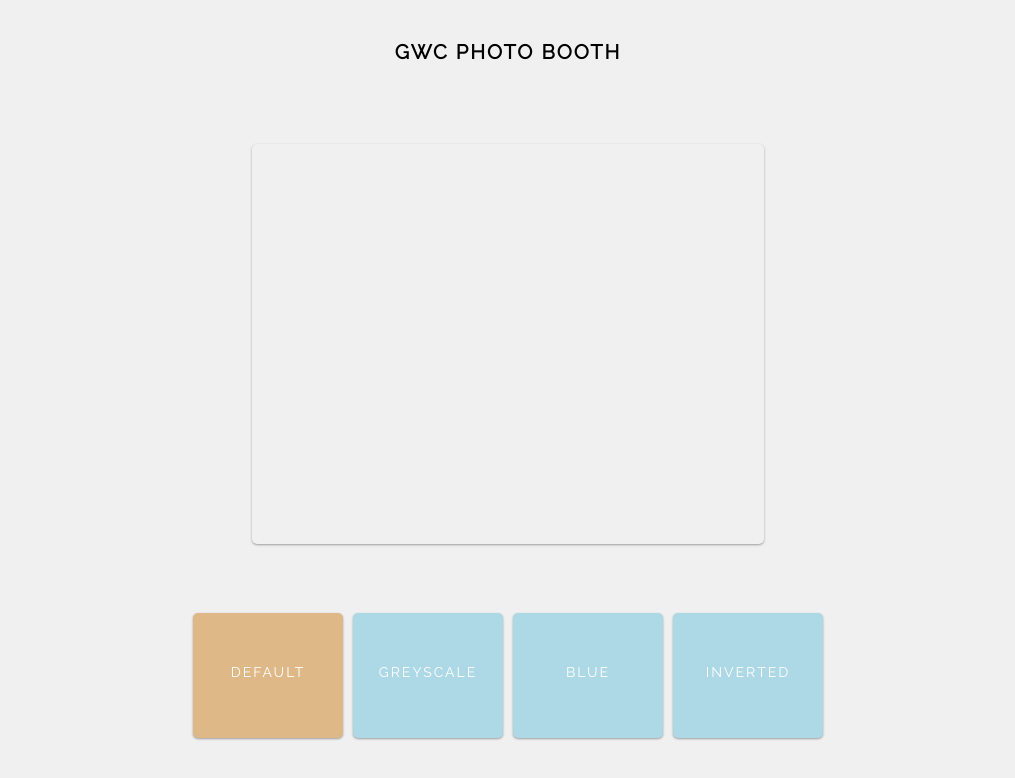
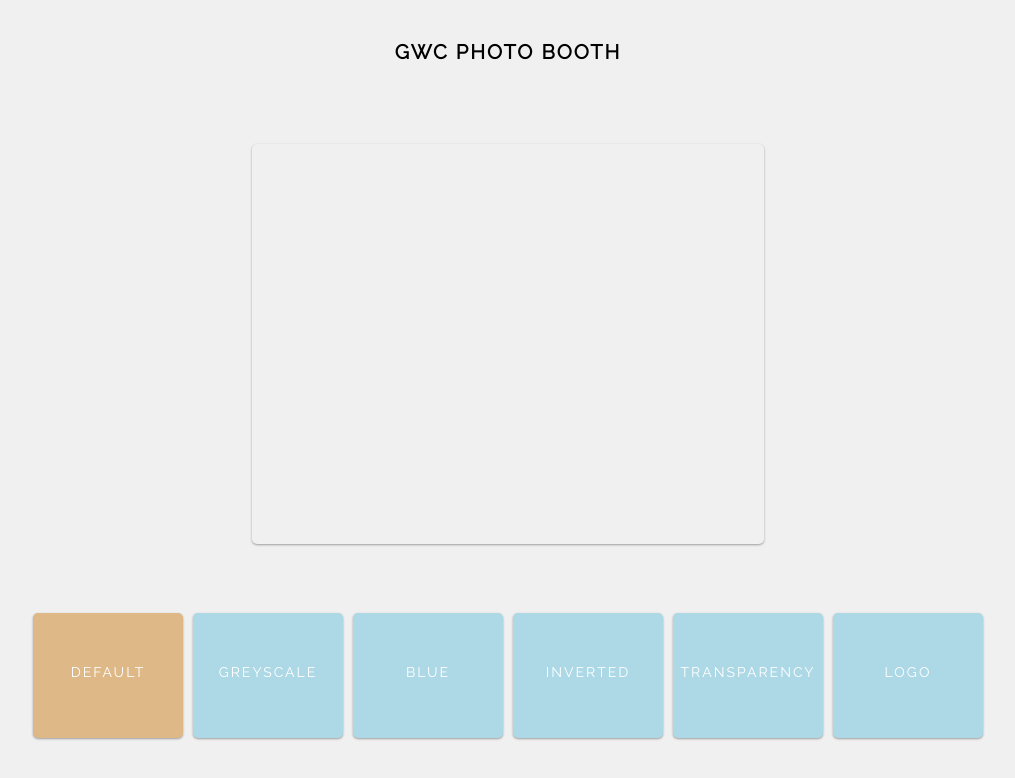
Before and after one commit to lucasrose/gwc-photo-booth, a React (Create React App) app: page / in a window 1280 px wide. Shown: the top 778 px of the page, without its empty margins (132-1147 px from the left). Built offline with nearby package versions, Linux system fonts and the light colour scheme; no server answers.

Commit message:
add logo

```diff
--- a/src/components/Canvas.jsx
+++ b/src/components/Canvas.jsx
@@ -1,10 +1,11 @@
 import React, { useRef, useEffect } from 'react';
 import '../styles/filterBooth.css';
 import { filters } from '../utilities/helpers';
+import logo from '../logo.png';
 
-function compute(context, canvas, input, stopped, width, height) {
+function compute(context, canvas, input, stopped, width, height, el) {
   const currentFilter = input.getAttribute('currentfilter');
-  filters[currentFilter](input, context, width, height);
+  filters[currentFilter](input, context, width, height, el);
 
   requestAnimationFrame(function () {
       if(stopped) {
@@ -12,7 +13,7 @@ function compute(context, canvas, input, stopped, width, height) {
           context.fillRect(0, 0, canvas.width, canvas.height);
           return;
       }
-      compute(context, canvas, input, stopped, width, height);
+      compute(context, canvas, input, stopped, width, height, el);
   });
 }
 
@@ -30,11 +31,14 @@ function Canvas(props) {
     const context = canvas.getContext("2d");
     const input = videoRef.current;
 
+    let el = document.createElement('img');
+    el.src = logo;
+
     input.addEventListener("play", function() {
         if (input != null) {
           width = input.width;
           height = input.height;
-          compute(context, canvas, input, stopped, width, height);
+          compute(context, canvas, input, stopped, width, height, el);
         }
     }, false);
     window.navigator.mediaDevices.getUserMedia({ audio: false, video: { width: 640, height: 480 } })
--- a/src/utilities/helpers.jsx
+++ b/src/utilities/helpers.jsx
@@ -81,4 +81,44 @@ export const filters = {
 
     return;
   },
+  'transparency': (input, context, width, height) => {
+    if (input.paused || input.ended) return;
+
+    context.drawImage(input, 0, 0, width, height);
+    var frame = context.getImageData(0, 0, width, height);
+    var l = frame.data.length / 4;
+
+    for (var i = 0; i < l; i++) {
+        var grey = (frame.data[i * 4 + 0] + frame.data[i * 4 + 1] + frame.data[i * 4 + 2]) / 3;
+
+        //frame.data[i * 4 + 0] = 255 - frame.data[i * 4 + 0]
+        //frame.data[i * 4 + 1] = 255 - frame.data[i * 4 + 1];
+        //frame.data[i * 4 + 2] = 255 - frame.data[i * 4 + 2];
+        frame.data[i * 4 + 3] =  75;
+    }
+    context.putImageData(frame, 0, 0);
+
+    return;
+  },
+  'logo': (input, context, width, height, el) => {
+    if (input.paused || input.ended) return;
+
+    context.drawImage(input, 0, 0, width, height);
+    var frame = context.getImageData(0, 0, width, height);
+    var l = frame.data.length / 4;
+
+    for (var i = 0; i < l; i++) {
+        var grey = (frame.data[i * 4 + 0] + frame.data[i * 4 + 1] + frame.data[i * 4 + 2]) / 3;
+
+        //frame.data[i * 4 + 0] = 255 - frame.data[i * 4 + 0]
+        //frame.data[i * 4 + 1] = 255 - frame.data[i * 4 + 1];
+        //frame.data[i * 4 + 2] = 255 - frame.data[i * 4 + 2];
+        //frame.data[i * 4 + 3] =  75;
+    }
+
+    context.putImageData(frame, 0, 0);
+    context.drawImage(el, 590, 400, 50, 80);
+    return;
+  }
+
 };
```
